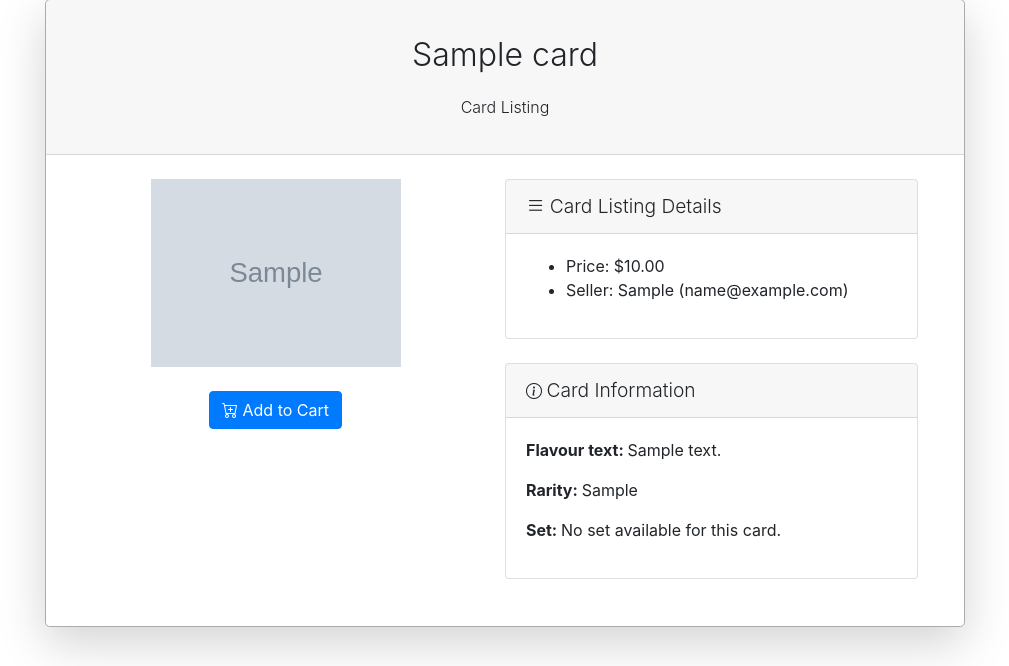
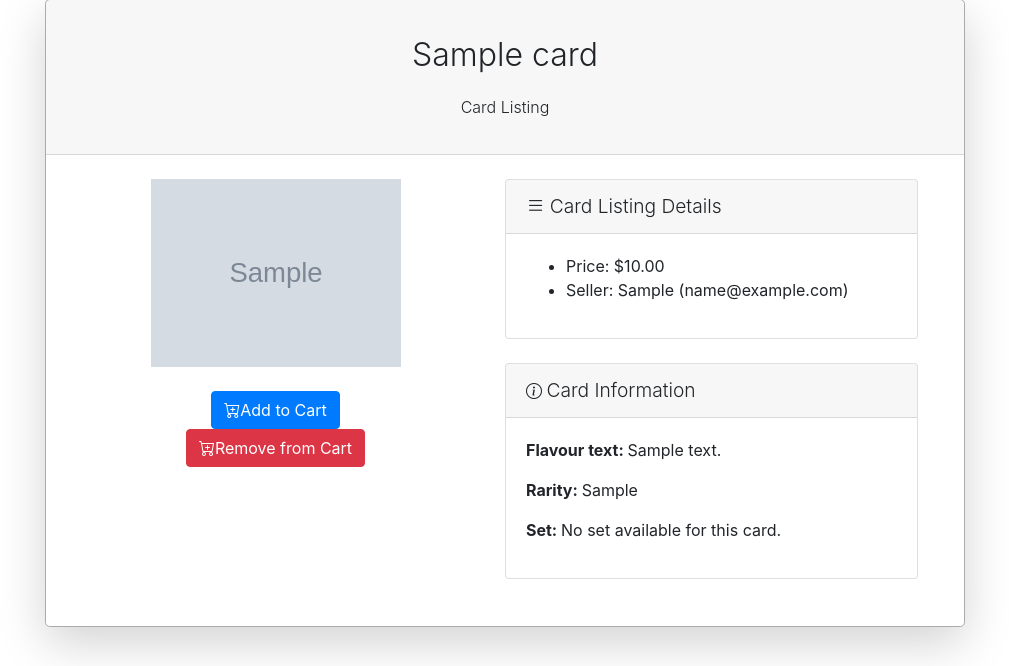
Before and after one commit to ginalamp/TCGPlayer, a Django app: page /cards/cardlisting/1 in a window 1280 px wide. Shown: the part 111-777 px from the top of the page, without its empty margins (135-1144 px from the left). Run offline with Django 3.2, Linux system fonts and the light colour scheme; tables that the repository leaves empty hold one stand-in row (values such as "Sample post"); grey boxes marked "Sample" are stand-in pictures; some libraries are stand-ins or nearby versions.

Commit message:
Remove from cart finally functional

```diff
--- a/src/tcgplaya/templates/tcgplaya/cardlisting.html
+++ b/src/tcgplaya/templates/tcgplaya/cardlisting.html
@@ -25,10 +25,17 @@
                             </div>
                             <br>
                             {% comment %} Add to cart {% endcomment %}
+                            {% comment %} {% if prof%} {% endcomment %}
                             <div class="row add-to-cart-btn">
                                 <form method="POST">{% csrf_token %}
-                                    <button class="btn btn-primary my-2 my-sm-0 " type="submit" id="add-to-cart-btn"><i
-                                            class="bi bi-cart-plus" style="font-size: 1rem;"></i> Add to Cart</button>
+                                    <button class="btn btn-primary my-2 my-sm-0 " type="submit" id="add-to-cart-btn" value="add_cardlisting" name="add_cardlisting"><i
+                                            class="bi bi-cart-plus" style="font-size: 1rem;"></i>Add to Cart</button>
+                                </form>
+                            </div>
+                            <div class="row add-to-cart-btn">
+                                <form method="POST">{% csrf_token %}
+                                    <button class="btn btn-danger my-2 my-sm-0 " type="submit" id="add-to-cart-btn" value="remove_cardlisting" name="remove_cardlisting"><i
+                                            class="bi bi-cart-plus" style="font-size: 1rem;"></i>Remove from Cart</button>
                                 </form>
                             </div>
                         </div>
--- a/src/tcgplaya/views.py
+++ b/src/tcgplaya/views.py
@@ -34,18 +34,20 @@ def cardlistings_view(request):
 def cardlisting_view(request, id):
     context = {}
     listing = CardListing.objects.get(id=id)
-    # values = listings.values('id', 'name')
     context = dict(
         listing=listing
     )
-    # context['listings'] = listings
 
-    # add card to cart
+    # add and remove from card
     if request.method == "POST":
         profile = Profile.objects.get(user = request.user)
-        listing = CardListing.objects.get(id=id)
-        profile.cart.add(listing)
-        print(profile)
+
+        if request.POST.get('add_cardlisting'):
+            profile.cart.add(listing)
+        elif request.POST.get('remove_cardlisting'):
+            print("removing cardlisting")
+            profile.cart.filter(id=listing.id).delete()
+
         return redirect('/cart/')
 
     return render(request, 'tcgplaya/cardlisting.html', context)
```
